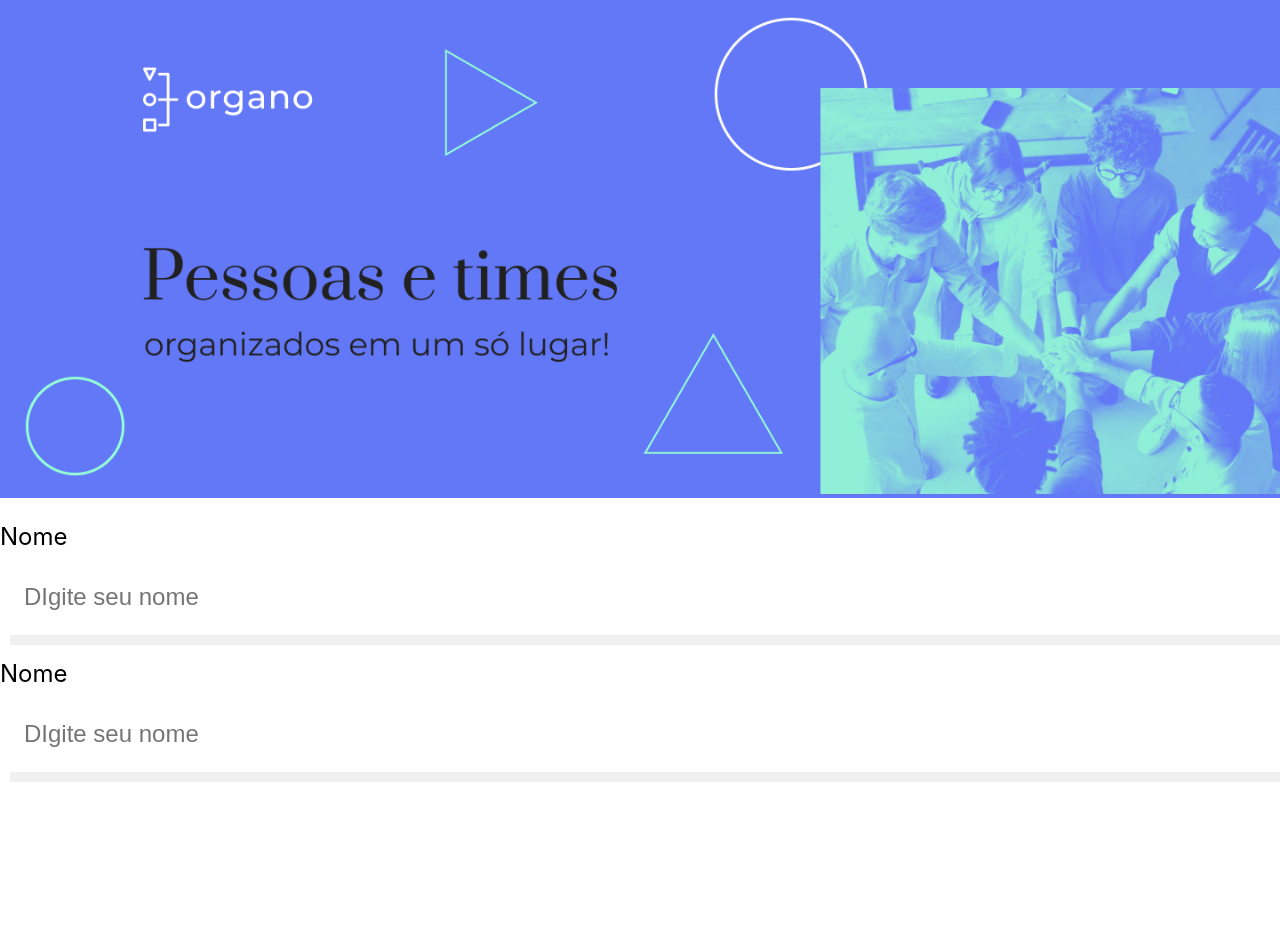
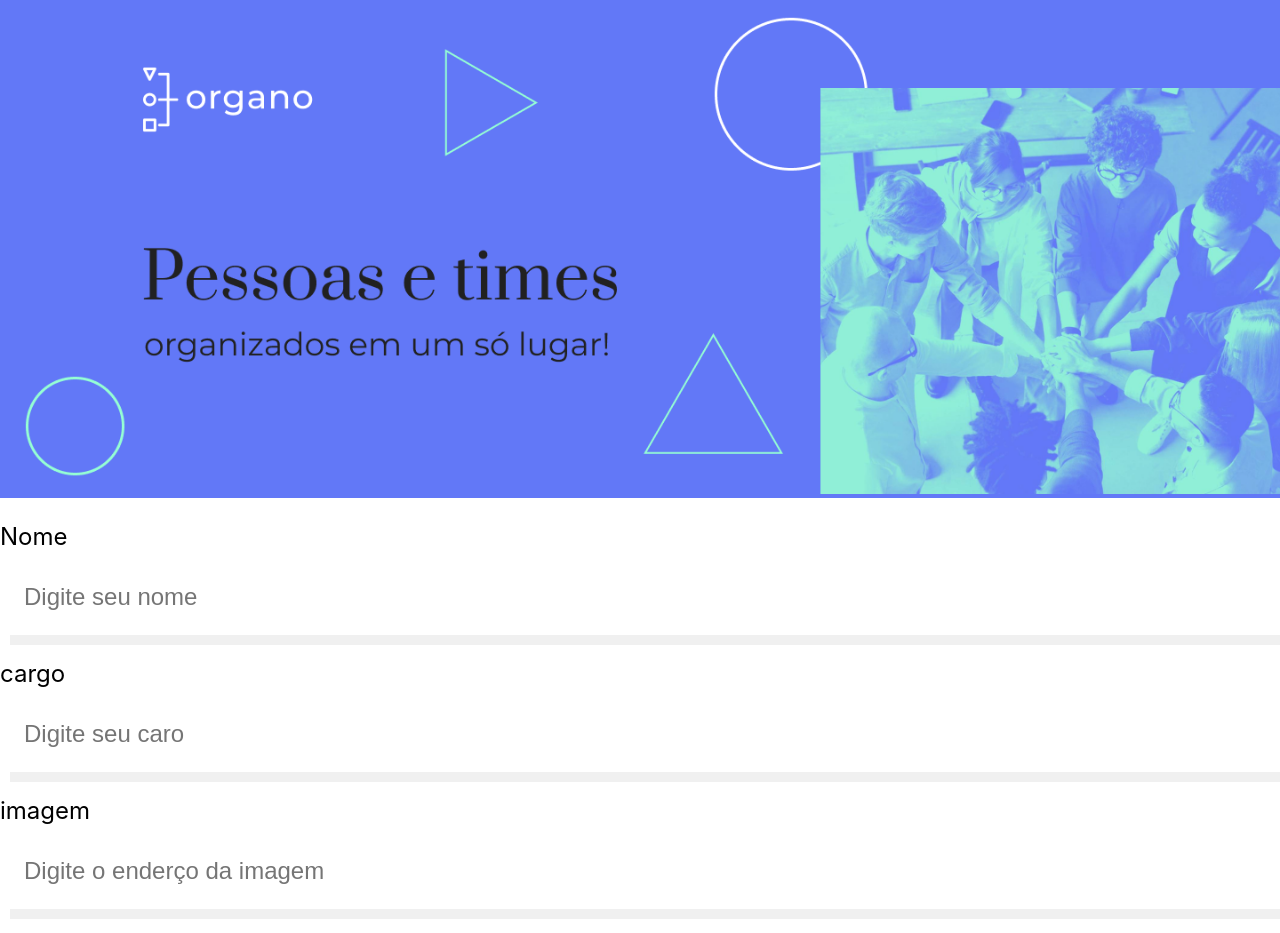
Before and after one commit to Juniorbasck/PDA_CLASSES, a React (Create React App) app in the folder alura/React desenvolvendo com javaScript/organo/: page / in a window 1280 px wide. Before the commit the page ends 800 px from the top, so only its background shows below. Built offline with nearby package versions, Linux system fonts and the light colour scheme.

Commit message:
atualizacoes

```diff
--- a/alura/React desenvolvendo com javaScript/organo/src/App.js
+++ b/alura/React desenvolvendo com javaScript/organo/src/App.js
@@ -6,8 +6,9 @@
   return (
     <div className="App">
       <Banner/>
-      <CampoTexto label="Nome"/>
-      <CampoTexto label="cargo"/>
+      <CampoTexto label="Nome" placeholder="Digite seu nome"/>
+      <CampoTexto label="cargo" placeholder="Digite seu caro"/>
+      <CampoTexto label="imagem" placeholder="Digite o enderço da imagem"/>
     </div>
   );
 }
--- a/alura/React desenvolvendo com javaScript/organo/src/componetes/compoTexto/index.js
+++ b/alura/React desenvolvendo com javaScript/organo/src/componetes/compoTexto/index.js
@@ -1,10 +1,11 @@
 import './campoTexto.css'
 
-const CampoTexto = () => {
+const CampoTexto = (props) => {
+
     return (
         <div className="campo-texto">
-            <label>Nome</label>
-            <input placeholder='DIgite seu nome' />
+            <label>{props.label}</label>
+            <input placeholder={props.placeholder}/>
         </div>
     )
 }
```
